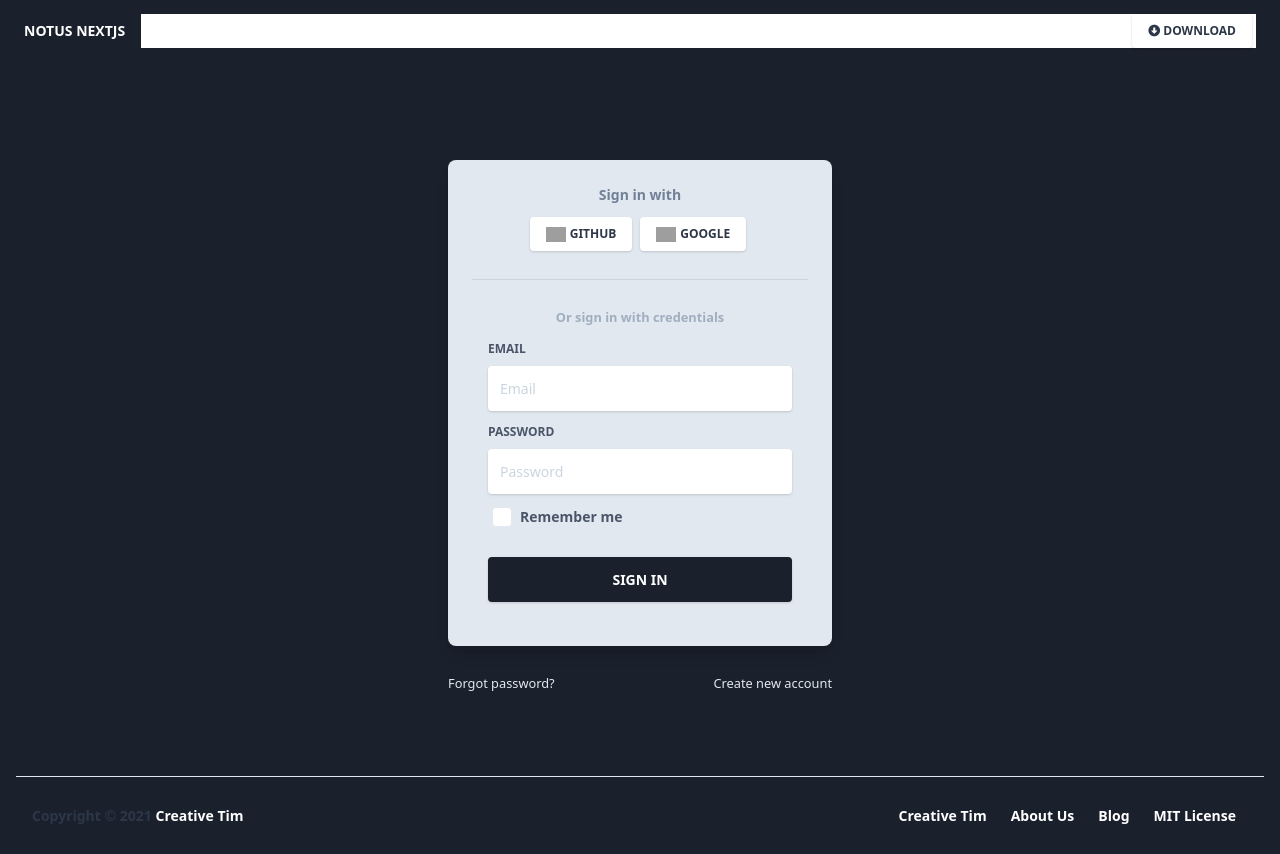
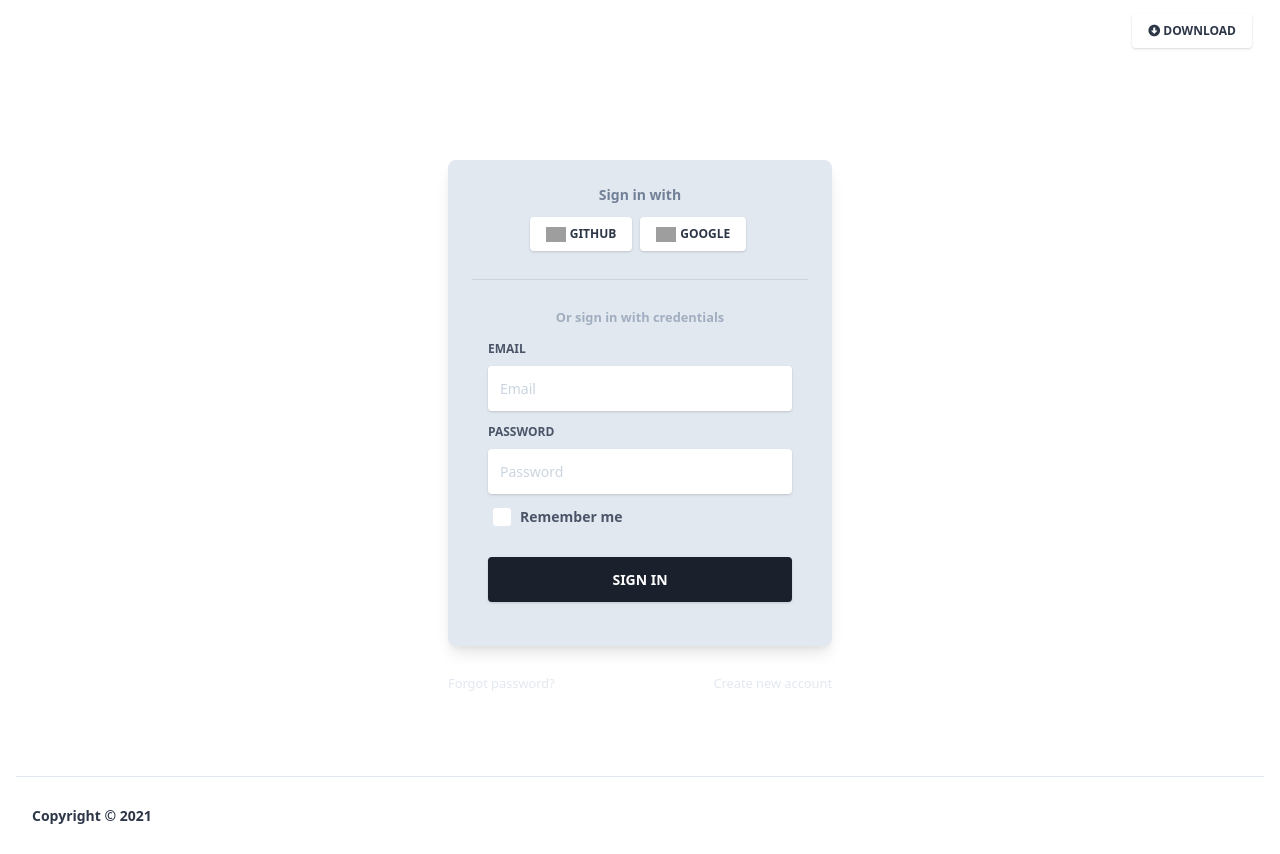
Before and after one commit to devlegend524/tailwind-nextjs, a Next.js app: page /auth/login in a window 1280 px wide. Built offline with nearby package versions, Linux system fonts and the light colour scheme; grey boxes are pictures that could not be loaded.

Commit message:
refactor: update all

```diff
--- a/layouts/Auth.js
+++ b/layouts/Auth.js
@@ -12,7 +12,7 @@
       <main>
         <section className="relative w-full h-full py-40 min-h-screen">
           <div
-            className="absolute top-0 w-full h-full bg-gray-900 bg-no-repeat bg-full"
+            className="absolute top-0 w-full h-full bg-coolGray-800 bg-no-repeat bg-full"
             style={{
               backgroundImage:
                 "url(" + require("assets/img/register_bg_2.png") + ")",
```
